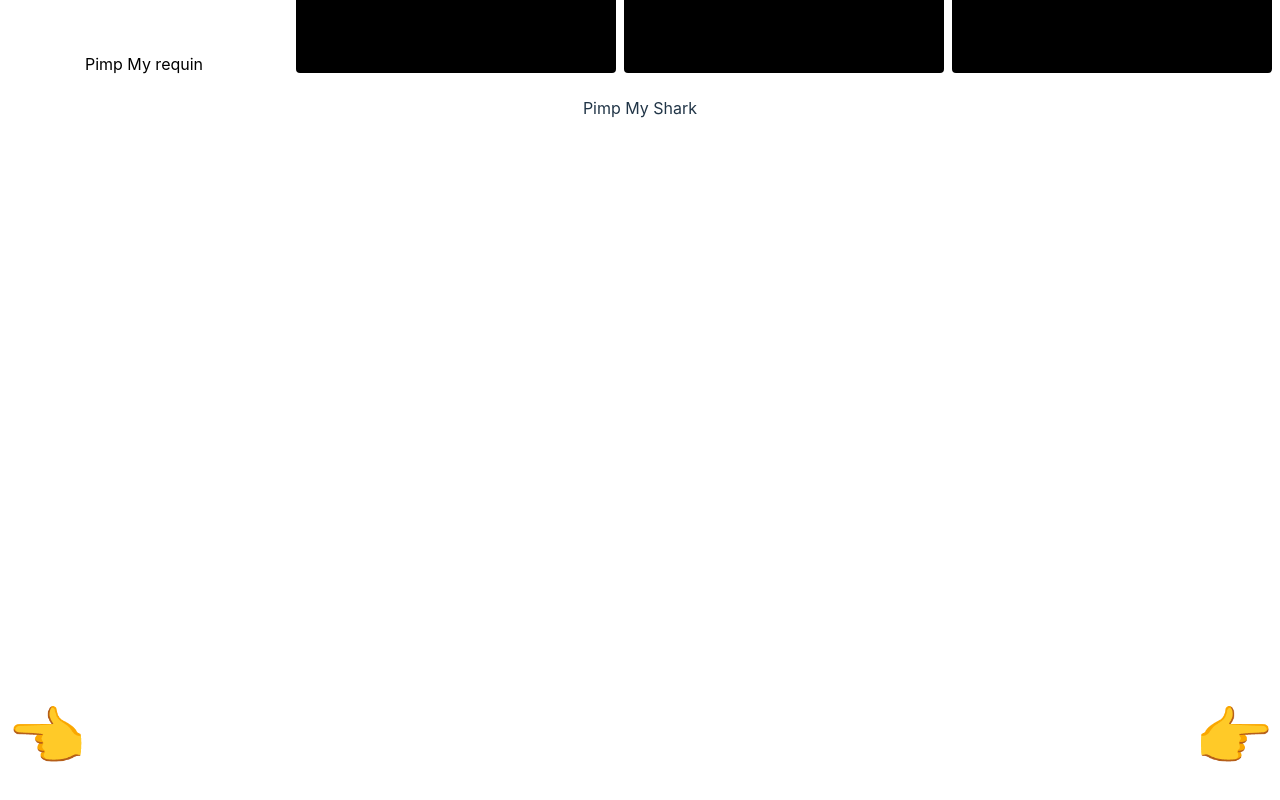
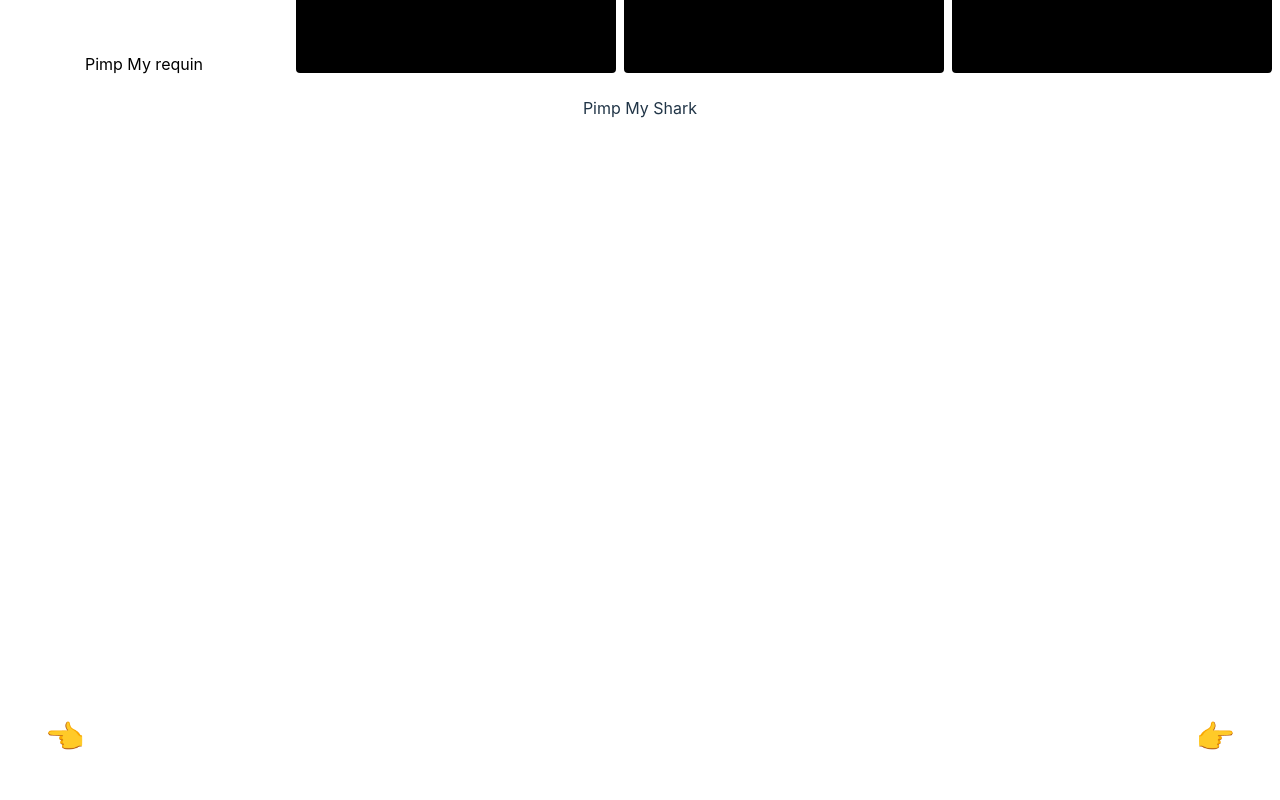
Before and after one commit to vsantele/pimpMyRequin, a React (Vite) app: page / in a window 1280 px wide. Built offline with nearby package versions, Linux system fonts and the light colour scheme.

Commit message:
add button

```diff
--- a/src/components/navigation/navigation.module.css
+++ b/src/components/navigation/navigation.module.css
@@ -7,5 +7,15 @@
 }
 
 .icon {
-  font-size: 4rem;
+  font-size: 2rem;
 }
+
+.icon-button {
+  font-size: 2rem;
+  background: none;
+  border: none;
+  border-radius: 50%;
+  color: inherit;
+  cursor: pointer;
+  outline: inherit;
+}
--- a/src/components/navigation/navigation.tsx
+++ b/src/components/navigation/navigation.tsx
@@ -1,14 +1,30 @@
 import classes from "./navigation.module.css"
 
-export default function Navigation() {
+export interface NavigationProps {
+  onNext: () => void
+  onPrevious: () => void
+}
+
+export default function Navigation({
+  onNext,
+  onPrevious,
+}: Readonly<NavigationProps>) {
   return (
     <div className={classes.navigation}>
-      <span className={classes.icon} style={{ marginLeft: "0.4rem" }}>
+      <button
+        className={classes["icon-button"]}
+        style={{ marginLeft: "0.4rem" }}
+        onClick={onPrevious}
+      >
         👈
-      </span>
-      <span className={classes.icon} style={{ marginRight: "0.4rem" }}>
+      </button>
+      <button
+        className={classes["icon-button"]}
+        style={{ marginRight: "0.4rem" }}
+        onClick={onNext}
+      >
         👉
-      </span>
+      </button>
     </div>
   )
 }
```
